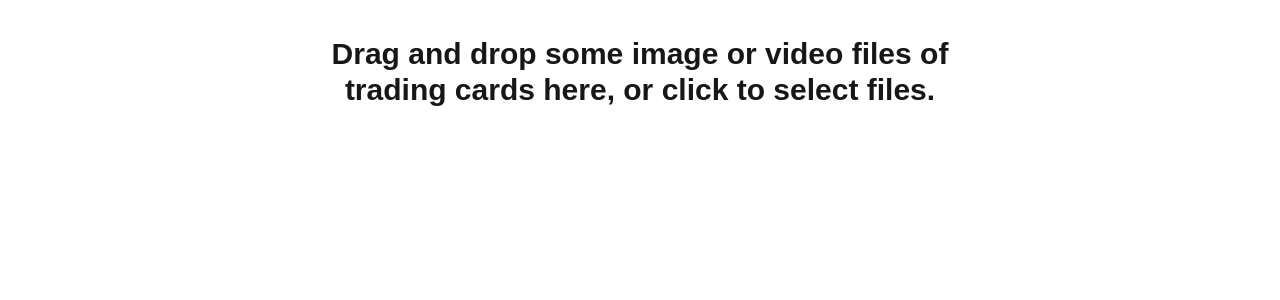
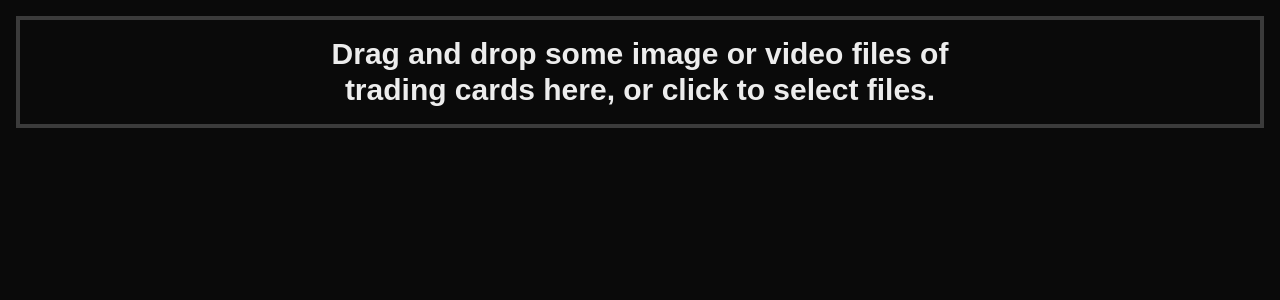
Before and after one commit to dtest/genai-hackathon, a Next.js app in the folder genai-hackathon-frontend/: page / in a window 1280 px wide. Shown: the top 300 px of the page. Built offline with nearby package versions, Linux system fonts and the light colour scheme.

Commit message:
make background black

```diff
--- a/genai-hackathon-frontend/app/globals.css
+++ b/genai-hackathon-frontend/app/globals.css
@@ -3,15 +3,8 @@
 @tailwind utilities;
 
 :root {
-  --background: #ffffff;
-  --foreground: #171717;
-}
-
-@media (prefers-color-scheme: dark) {
-  :root {
-    --background: #0a0a0a;
-    --foreground: #ededed;
-  }
+  --background: #0a0a0a;
+  --foreground: #ededed;
 }
 
 body {
@@ -73,12 +66,14 @@ body {
   background-color: var(--color-card-base);
   box-shadow: 0 0 8px hsla(var(--card-hue), 90%, 95%, 0.5);
 }
+
 .card-front .card-front-contents {
   flex-direction: column;
   width: calc(100% - 0.2in);
   height: calc(100% - 0.2in);
   border-radius: 0.2in;
 }
+
 .card-front .card-image-wrapper {
   position: relative;
   flex: 2;
@@ -91,12 +86,14 @@ body {
   perspective: 100px;
   transform-style: preserve-3d;
 }
+
 .card-front .card-image-wrapper .front-image {
   width: 50%;
   height: auto;
   filter: saturate(20%);
   z-index: 100;
 }
+
 .card-front .card-image-wrapper .shape {
   position: absolute;
   height: 100%;
@@ -106,27 +103,33 @@ body {
   z-index: calc(100 - var(--z, 0));
   transform: translateZ(calc(var(--z, 0) * -5px)) scale(2);
 }
+
 .card-front .card-image-wrapper .shape svg {
   width: 24px;
   height: 24px;
   fill: hsla(var(--card-hue), 80%, 70%, calc(100% - var(--z) * 1%));
 }
+
 .card-front .card-description {
   padding: 0.1in;
   flex: 1;
   color: var(--color-card-glow);
   text-align: center;
 }
+
 .card-front .card-description .title {
   display: flex;
   margin: 0.25em auto;
   font-size: 14pt;
 }
-.card-front .card-description .title:before, .card-front .card-description .title:after {
+
+.card-front .card-description .title:before,
+.card-front .card-description .title:after {
   content: "—";
   flex: 1;
   opacity: 0.5;
 }
+
 .card-front .card-description .description {
   margin: 0.25em auto;
   font-size: 8pt;
@@ -139,6 +142,7 @@ body {
   box-shadow: 0 0 20px var(--color-card-glow);
   pointer-events: none;
 }
+
 .card-back .card-back-contents {
   width: calc(100% - var(--padding));
   height: calc(100% - var(--padding));
@@ -147,6 +151,7 @@ body {
   perspective: inerit;
   transform-style: preserve-3d;
 }
+
 .card-back .back-image {
   transform: scaleX(-1) translateZ(5px);
   width: 50%;
@@ -157,34 +162,45 @@ body {
   from {
     transform: rotateX(var(--camera-tilt, 0deg)) rotateY(0deg);
   }
+
   to {
     transform: rotateX(var(--camera-tilt, 0deg)) rotateY(360deg);
   }
 }
+
 @keyframes toggle-front {
   0% {
     --is-visible: 1;
   }
+
   50% {
     --is-visible: 0;
   }
+
   100% {
     --is-visible: 1;
   }
 }
+
 @keyframes toggle-back {
   0% {
     --is-visible: 0;
   }
+
   50% {
     --is-visible: 1;
   }
+
   100% {
     --is-visible: 0;
   }
 }
+
 .card-front,
-.card-back, .card-front .card-front-contents, .card-front .card-image-wrapper, .card-back .card-back-contents {
+.card-back,
+.card-front .card-front-contents,
+.card-front .card-image-wrapper,
+.card-back .card-back-contents {
   display: flex;
   align-items: center;
   justify-content: center;
```
Also changed, not shown: genai-hackathon-frontend/app/actions.ts (line endings or trailing spaces).
